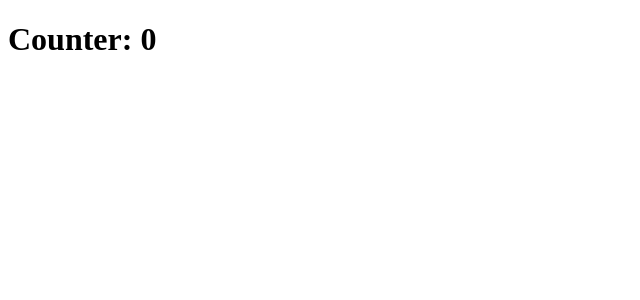
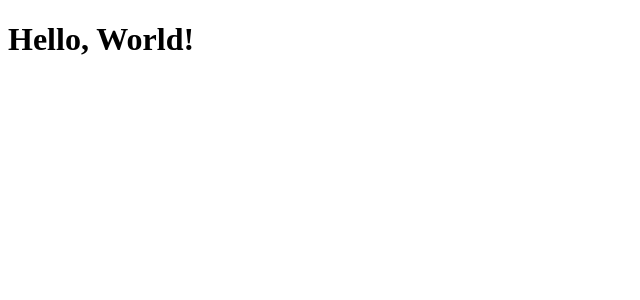
Before and after one commit to cozysyd/simplifiedcourse_classwork, a React (Vite) app: page / in a window 1280 px wide. Shown: the top 300 px of the page, without its empty margins (0-640 px from the left). Built offline with nearby package versions, Linux system fonts and the light colour scheme.

Commit message:
reverted back to blank slate

```diff
--- a/src/App.jsx
+++ b/src/App.jsx
@@ -1,13 +1,5 @@
-import { useState } from "react";
-
 function App() {
-  const [count, setCount] = useState(0);
-
-  function counter() {
-    setCount(count + 1);
-  }
-
-  return <h1 onClick={counter}>Counter: {count}</h1>;
+  return <h1>Hello, World!</h1>;
 }
 
 export default App;
```
